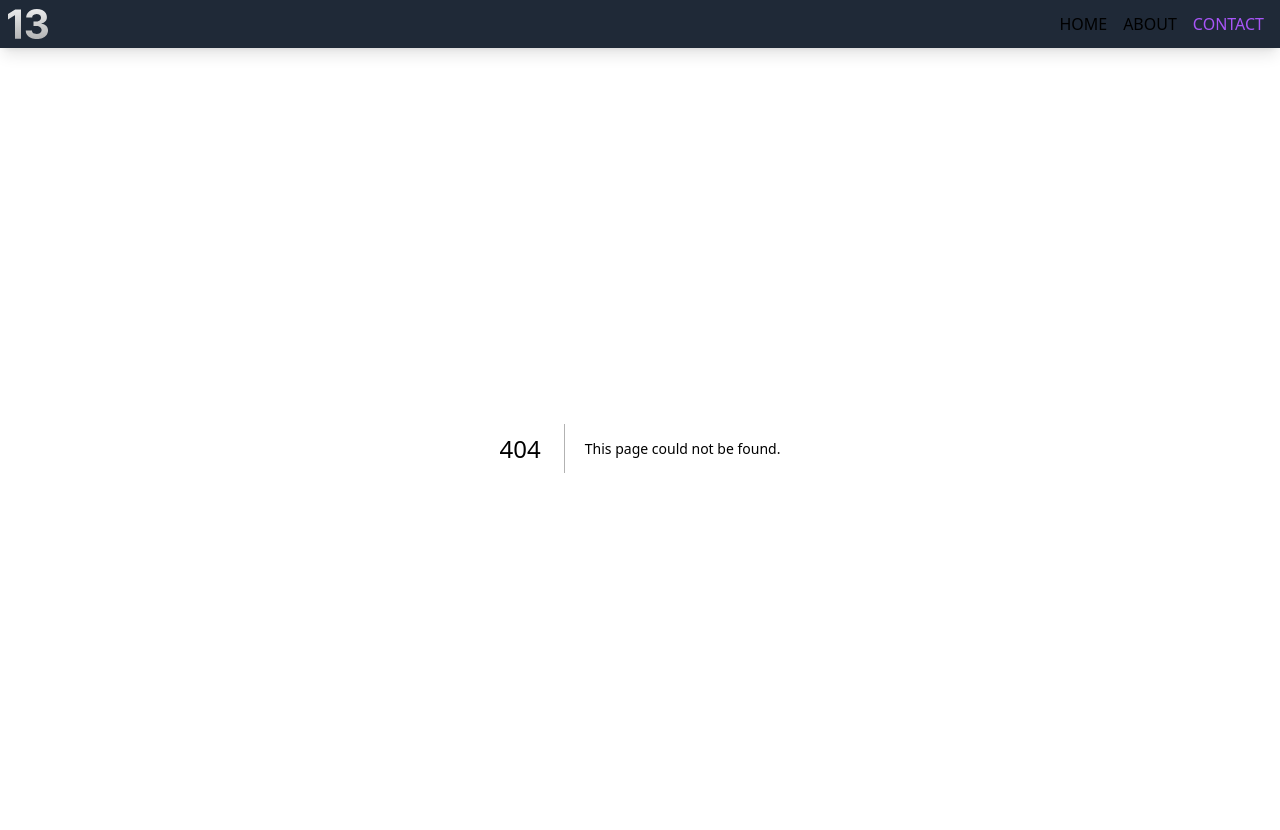
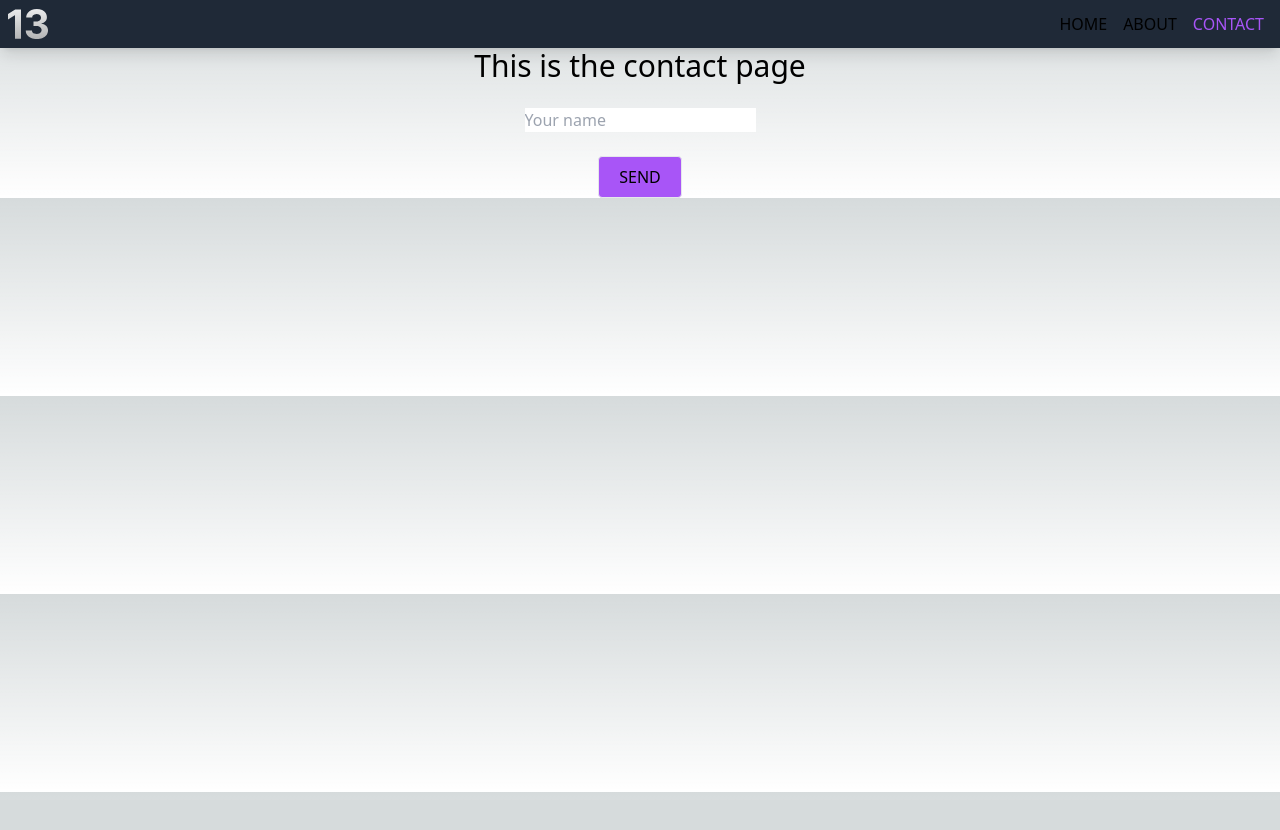
Before and after one commit to Love-Fromage/app-next-static, a Next.js app: page /contact in a window 1280 px wide. Before the commit this address had no page. Shown: the top 830 px of the page. After the commit the page ends 800 px from the top, so only its background shows below. Built offline with nearby package versions, Linux system fonts and the light colour scheme.

Commit message:
dernier changement avant de le host

```diff
--- a/package.json
+++ b/package.json
@@ -4,7 +4,7 @@
   "private": true,
   "scripts": {
     "dev": "next dev",
-    "build": "next build",
+    "build": "next build && next export",
     "start": "next start",
     "lint": "next lint"
   },
@@ -18,6 +18,7 @@
   },
   "devDependencies": {
     "autoprefixer": "^10.4.13",
+    "axios": "^1.2.5",
     "postcss": "^8.4.21",
     "tailwindcss": "^3.2.4"
   }
--- a/src/app/components/header.jsx
+++ b/src/app/components/header.jsx
@@ -13,7 +13,11 @@ const Header = () => {
 		<>
 			<div className="flex justify-between h-12 bg-gray-800 shadow-lg">
 				<div className="flex items-center mx-2">
-					<Image style={{ filter: "invert(1)" }} src={Logo} />
+					<Image
+						style={{ filter: "invert(1)" }}
+						src={Logo}
+						alt="logo 13"
+					/>
 				</div>
 				<nav className="flex items-center">
 					<ul className="flex items-center mx-2">
--- /dev/null
+++ b/src/app/contact/page.jsx
@@ -0,0 +1,50 @@
+"use client";
+import React, { useState } from "react";
+import axios from "axios";
+const Contact = () => {
+	const [nom, setNom] = useState("");
+	const [error, setError] = useState();
+
+	const handleSubmit = (e) => {
+		e.preventDefault();
+		axios({
+			method: "post",
+			url: "/api/index.php",
+			headers: { "content-type": "application/json" },
+			data: nom,
+		})
+			.then((result) => {
+				if (result.data.sent) {
+					console.log("sent");
+					setError(result.data);
+				}
+			})
+			.catch((error) => {
+				setError(error.message);
+			});
+	};
+	return (
+		<>
+			<h1 className="text-3xl text-center">This is the contact page</h1>
+			<form className="text-center mt-6">
+				<input
+					type="text"
+					name="name"
+					placeholder="Your name"
+					onChange={(e) => setNom(e.value)}
+				/>
+				<br />
+				<br />
+
+				<input
+					type="submit"
+					className="button rounded border bg-purple-500  uppercase px-5 py-2"
+					value="Send"
+					onClick={(e) => handleClick(e)}
+				/>
+			</form>
+		</>
+	);
+};
+
+export default Contact;
--- a/src/app/page.jsx
+++ b/src/app/page.jsx
@@ -14,10 +14,6 @@ export default function Home() {
 				</h3>
 
 				<div className={styles.description}>
-					<p>
-						Get started by editing&nbsp;
-						<code className={styles.code}>app/page.jsx</code>
-					</p>
 					<div>
 						<a
 							href="https://vercel.com?utm_source=create-next-app&utm_medium=appdir-template&utm_campaign=create-next-app"
--- a/src/pages/api/hello.js
+++ b/src/pages/api/hello.js
@@ -1,5 +1,7 @@
 // Next.js API route support: https://nextjs.org/docs/api-routes/introduction
 
 export default function handler(req, res) {
+
   res.status(200).json({ name: 'John Doe' })
+
 }
```
Also changed, not shown: 2 other files (tests, documents, lock files or other folders).
